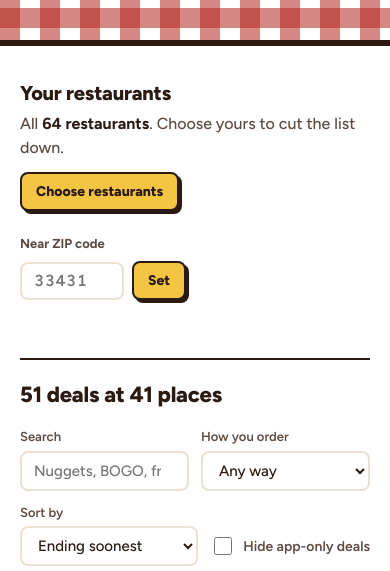
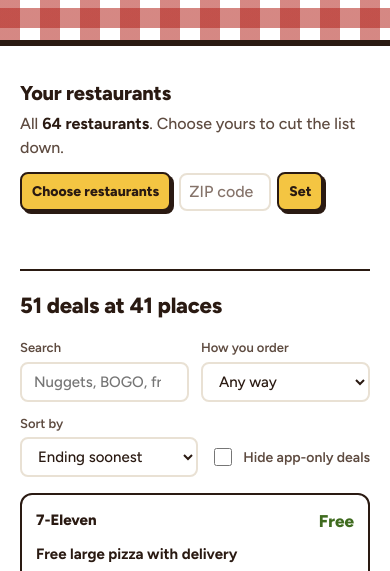
Before and after one commit to CrabLord6001/printermanart.club, a plain HTML site: page dealsheet/index.html in a window 390 px wide. Shown: the part 232-803 px from the top of the page. Drawn offline with Linux system fonts and the light colour scheme.

Commit message:
DealSheet: restaurant button and ZIP box on one row (#3)
Claude-Session: https://claude.ai/code/session_018ygEbtesiXLRf4t9z1oi85

Co-authored-by: Claude <noreply@anthropic.com>

```diff
--- a/dealsheet/dealsheet.css
+++ b/dealsheet/dealsheet.css
@@ -338,3 +338,28 @@ tr.detail td { background: #FFF6D6; padding: 0 14px 18px; }
   .radius input { max-width: none; }
 }
 [hidden] { display: none !important; }
+
+/* ---------- Round 4: restaurants button and ZIP on one row ---------- */
+.setup-bar { display: block; padding-bottom: 6px; }
+.setup-bar h2 { margin-bottom: 4px; }
+.setup-row { display: flex; flex-wrap: wrap; align-items: center; gap: 10px 12px; }
+.setup-row .near { display: flex; align-items: center; gap: 8px; }
+.setup-row .near input { width: 112px; height: 38px; font-size: 16px; }
+.setup-row .near input::placeholder { letter-spacing: 0; font-weight: 500; color: var(--ink-3); }
+.zip-x {
+  width: 30px; height: 30px; border-radius: 50%; border: 2px solid var(--rule); background: var(--paper);
+  font: inherit; font-size: 18px; line-height: 1; color: var(--ink-2); cursor: pointer; padding: 0;
+}
+.zip-x:hover { border-color: var(--ink); color: var(--ink); }
+.radius { margin-top: 12px; max-width: 320px; }
+.near-status { margin-top: 6px; max-width: 60ch; }
+@media (max-width: 760px) {
+  .setup-row { gap: 8px; flex-wrap: nowrap; }
+  .setup-row .btn.small { padding: 7px 10px; white-space: nowrap; }
+  .setup-row .near { gap: 6px; }
+  .setup-row .near input { width: 92px; padding: 0 8px; }
+  .radius { max-width: none; }
+}
+@media (max-width: 360px) {
+  .setup-row { flex-wrap: wrap; }
+}
--- a/dealsheet/index.html
+++ b/dealsheet/index.html
@@ -34,24 +34,22 @@
 <main>
   <section class="setup" aria-label="Your restaurants and location">
     <div class="setup-bar">
-      <div class="mine">
       <h2 id="picker-h">Your restaurants</h2>
       <p class="mine-list" id="mine-list"></p>
+      <div class="setup-row">
         <button type="button" class="btn small" id="edit-picks" aria-expanded="false" aria-controls="picker">Choose restaurants</button>
-      </div>
         <form class="near" id="near-form" novalidate>
-        <label for="zip"><span class="near-h">Near ZIP code</span></label>
-        <div class="near-row">
-          <input id="zip" inputmode="numeric" pattern="[0-9]{5}" maxlength="5" placeholder="33431" autocomplete="postal-code">
+          <label for="zip" class="sr-only">ZIP code</label>
+          <input id="zip" inputmode="numeric" pattern="[0-9]{5}" maxlength="5" placeholder="ZIP code" autocomplete="postal-code">
           <button type="submit" class="btn small">Set</button>
-          <button type="button" class="linkbtn" id="zip-clear" hidden>Clear</button>
+          <button type="button" class="zip-x" id="zip-clear" aria-label="Clear ZIP code" hidden>&times;</button>
+        </form>
       </div>
       <div class="radius" id="radius-wrap">
         <label for="radius">Search within <output id="radius-out" for="radius">15 miles</output></label>
         <input type="range" id="radius" min="1" max="30" step="1" value="15">
       </div>
       <p class="near-status" id="near-status" aria-live="polite"></p>
-      </form>
     </div>
 
     <div class="picker" id="picker" hidden>
```
Lines whose indentation alone changed are shown as unchanged.
